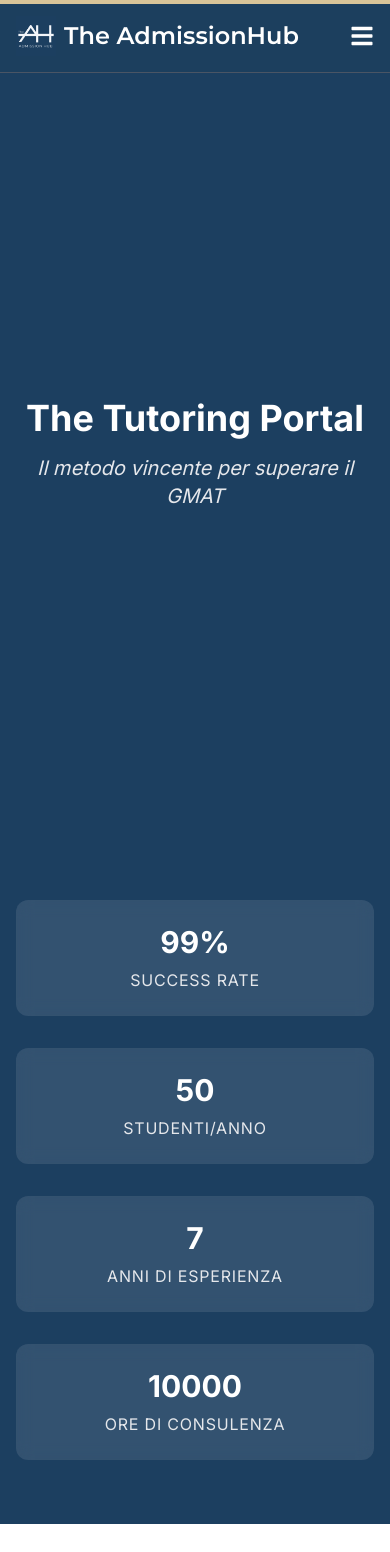
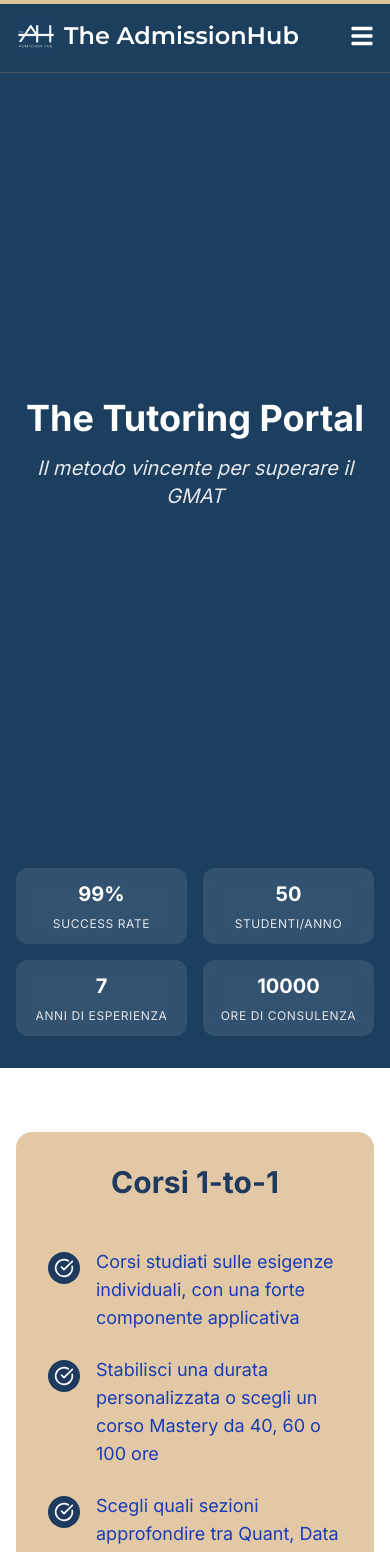
Before and after one commit to konhito/LastAdmissionHub, a Next.js app: page /gmat in a window 390 px wide. Shown: the top 1552 px of the page. Built offline with nearby package versions, Linux system fonts and the light colour scheme.

Commit message:
fixed mobile repsonsive

```diff
--- a/src/app/gmat/page.tsx
+++ b/src/app/gmat/page.tsx
@@ -137,32 +137,26 @@
             </div>
           </motion.div>
 
-          {/* Stats Section - Keep consistent spacing */}
-          <motion.div
-            initial="hidden"
-            whileInView="visible"
-            viewport={viewportOptions}
-            variants={fadeInUpVariant}
-            className="w-full bg-[#1c3f60]"
-          >
-            <div className="max-w-7xl mx-auto px-4 py-16 md:py-24">
+          {/* Stats Section */}
+          <div className="w-full bg-[#1c3f60]">
+            <div className="max-w-7xl mx-auto px-4 py-8 md:py-16">
               <motion.section
-                className="w-full grid grid-cols-1 sm:grid-cols-2 lg:grid-cols-4 gap-8"
+                className="w-full grid grid-cols-2 lg:grid-cols-4 gap-4 md:gap-8"
                 variants={fadeInUp}
               >
                 {stats.map((stat, index) => (
                   <motion.div
                     key={index}
-                    className="text-center p-6 backdrop-blur-sm bg-white/10 rounded-xl relative overflow-hidden"
+                    className="text-center p-3 md:p-6 backdrop-blur-sm bg-white/10 rounded-xl relative overflow-hidden"
                     whileHover={{ scale: 1.05 }}
                     transition={{ duration: 0.3 }}
                   >
                     <div className="relative z-10">
-                      <h2 className="text-3xl font-bold text-white mb-2">
+                      <h2 className="text-xl md:text-3xl font-bold text-white mb-2">
                         {Math.round(animatedValues[index])}
                         {stat.label === "SUCCESS RATE" && "%"}
                       </h2>
-                      <p className="text-gray-200 uppercase tracking-wider">
+                      <p className="text-xs md:text-base text-gray-200 uppercase tracking-wider">
                         {stat.label}
                       </p>
                     </div>
@@ -170,7 +164,7 @@
                 ))}
               </motion.section>
             </div>
-          </motion.div>
+          </div>
 
           {/* Content Sections - Full width */}
           <div className="w-full bg-white">
@@ -221,7 +215,9 @@
                   </div>
 
                   {/* Table - Full width */}
-                  <div className="mt-8 overflow-x-auto mb-5 w-full">
+                  <div className="mt-8 overflow-x-auto mb-5 w-full text-sm md:text-base">
+                    {/* Update table for mobile */}
+                    <div className="min-w-[768px]">
                       <div className="flex justify-between border-b border-blue-800/20 text-center">
                         <div className="py-4 px-4 text-[#1e3a5f] font-bold text-left w-1/5">
                           Pacchetti
@@ -323,18 +319,19 @@
                       </div>
                     </div>
                   </div>
+                </div>
               </motion.section>
 
               <motion.section
-                className="w-full bg-[#d2e6f5] p-8 md:p-12 rounded-2xl shadow-lg mb-16"
+                className="w-full bg-[#d2e6f5] p-4 md:p-8 lg:p-12 rounded-2xl shadow-lg mb-8 md:mb-16"
                 variants={fadeInUp}
               >
                 <div>
-                  <h1 className="text-4xl font-bold text-[#1e3a5f] mb-6">
+                  <h2 className="text-2xl md:text-4xl font-bold text-[#1e3a5f] mb-4 md:mb-6">
                     Corsi di gruppo
-                  </h1>
+                  </h2>
 
-                  <div className="space-y-6">
+                  <div className="space-y-4 md:space-y-6">
                     <div className="flex items-start">
                       <div className="mt-1 mr-4 w-6 h-6 rounded-full bg-blue-700 flex items-center justify-center text-white">
                         ✓
@@ -367,19 +364,21 @@
                   </div>
 
                   <div className="mt-8 border-t border-gray-300 pt-4">
-                    <div className="grid grid-cols-3 gap-4 font-medium">
-                      <div className="text-navy-900">Corsi</div>
+                    <div className="grid grid-cols-1 md:grid-cols-3 gap-4 font-medium">
+                      <div className="text-navy-900 text-center md:text-left">
+                        Corsi
+                      </div>
                       <div className="text-navy-900 text-center">Intensivo</div>
                       <div className="text-navy-900 text-center">Standard</div>
                     </div>
 
-                    <div className="mt-2 grid grid-cols-3 gap-4 bg-blue-200 p-3 rounded">
+                    <div className="mt-2 grid grid-cols-1 md:grid-cols-3 gap-4 bg-blue-200 p-3 rounded">
                       <div className="text-navy-900">Durata</div>
                       <div className="text-center">40 h</div>
                       <div className="text-center">60 h</div>
                     </div>
 
-                    <div className="mt-2 grid grid-cols-3 gap-4 bg-blue-200 p-3 rounded">
+                    <div className="mt-2 grid grid-cols-1 md:grid-cols-3 gap-4 bg-blue-200 p-3 rounded">
                       <div className="text-navy-900">Timeline</div>
                       <div className="text-center">
                         6 settimane, 3 lezioni a settimana
@@ -389,7 +388,7 @@
                       </div>
                     </div>
 
-                    <div className="mt-2 grid grid-cols-3 gap-4 bg-blue-200 p-3 rounded">
+                    <div className="mt-2 grid grid-cols-1 md:grid-cols-3 gap-4 bg-blue-200 p-3 rounded">
                       <div className="text-navy-900">
                         Calendario e programma
                       </div>
@@ -410,32 +409,24 @@
             </div>
           </div>
 
-          {/* Move Il Nostro Metodo here - directly as a new section */}
+          {/* Il Nostro Metodo Section */}
           <div className="w-full bg-[#1c3f60]">
+            <div className="max-w-7xl mx-auto px-4 py-8 md:py-16">
               <motion.section className="w-full" variants={fadeInUp}>
-              <div className="max-w-7xl mx-auto px-4 py-16 md:py-24">
-                <h2 className="text-3xl md:text-4xl font-bold text-white text-center mb-8">
+                <h2 className="text-2xl md:text-4xl font-bold text-white text-center mb-4 md:mb-8">
                   Il Nostro Metodo
                 </h2>
-                <p className="text-xl text-gray-200 leading-relaxed max-w-5xl mx-auto text-center">
+                <p className="text-base md:text-xl text-gray-200 leading-relaxed max-w-5xl mx-auto text-center px-4">
                   Costruisci solide fondamenta teoriche con l&apos;aiuto di
                   insegnanti madrelingua qualificati. Il nostro approccio
                   strutturato ti guiderà passo dopo passo verso il successo nel
                   GMAT.
                 </p>
-              </div>
-            </motion.section>
-          </div>
-
-          <motion.section
-            className="w-full p-8 md:p-12 rounded-2xl mb-16"
-            variants={fadeInUp}
-          >
-            <div className="flex justify-center items-center gap-20">
+                <div className="flex flex-col md:flex-row justify-center items-center gap-8 md:gap-20 mt-8 md:mt-16">
                   {cards1.map((card, index) => (
                     <div
                       key={index}
-                  className="relative w-64 h-64 perspective-1000"
+                      className="relative w-full md:w-64 h-64 perspective-1000 max-w-sm"
                       onMouseEnter={() => setFlippedCard(index)}
                       onMouseLeave={() => setFlippedCard(null)}
                     >
@@ -457,6 +448,8 @@
                   ))}
                 </div>
               </motion.section>
+            </div>
+          </div>
 
           <div className="w-full bg-white">
             <div className="max-w-7xl mx-auto">
```
Lines whose indentation alone changed are shown as unchanged.
